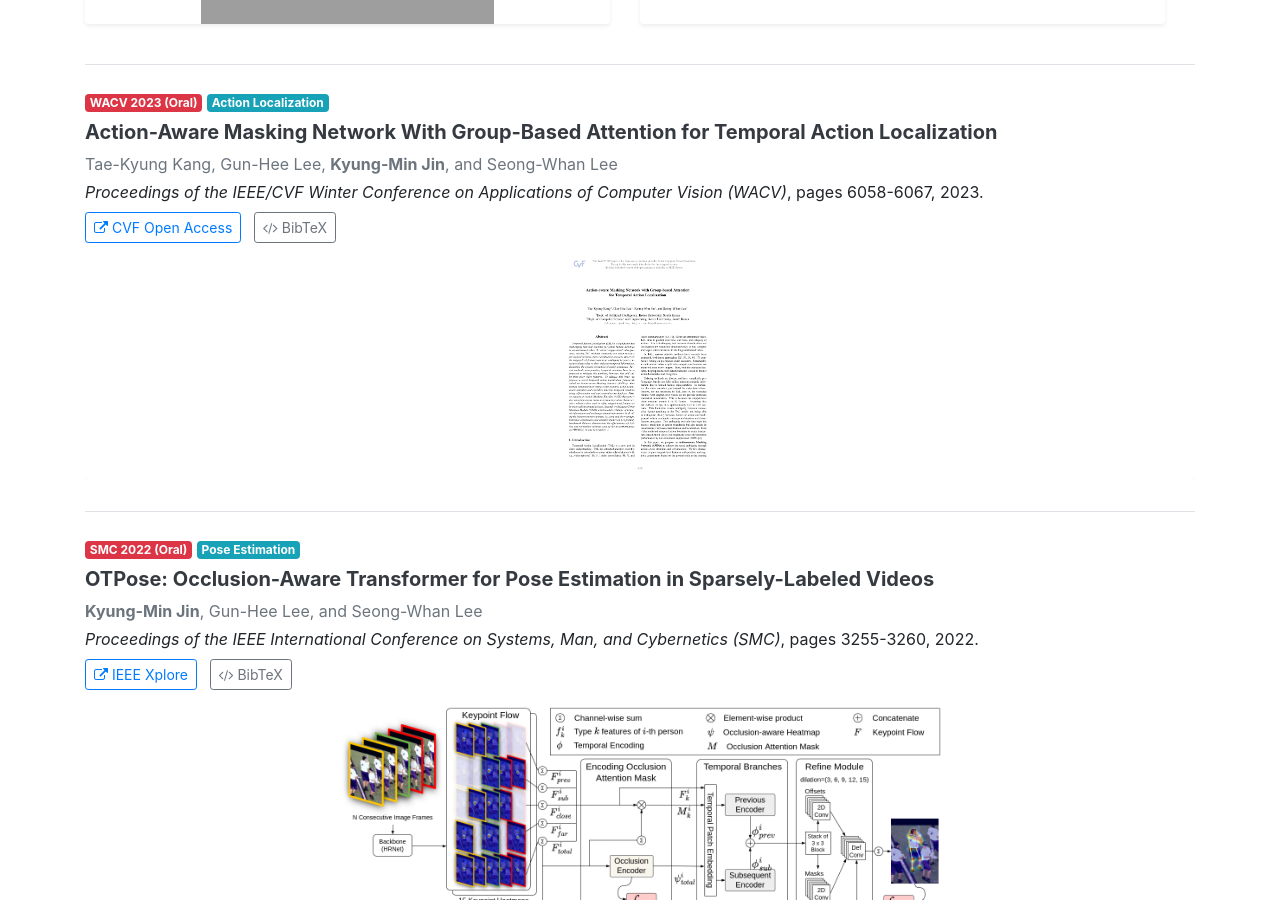
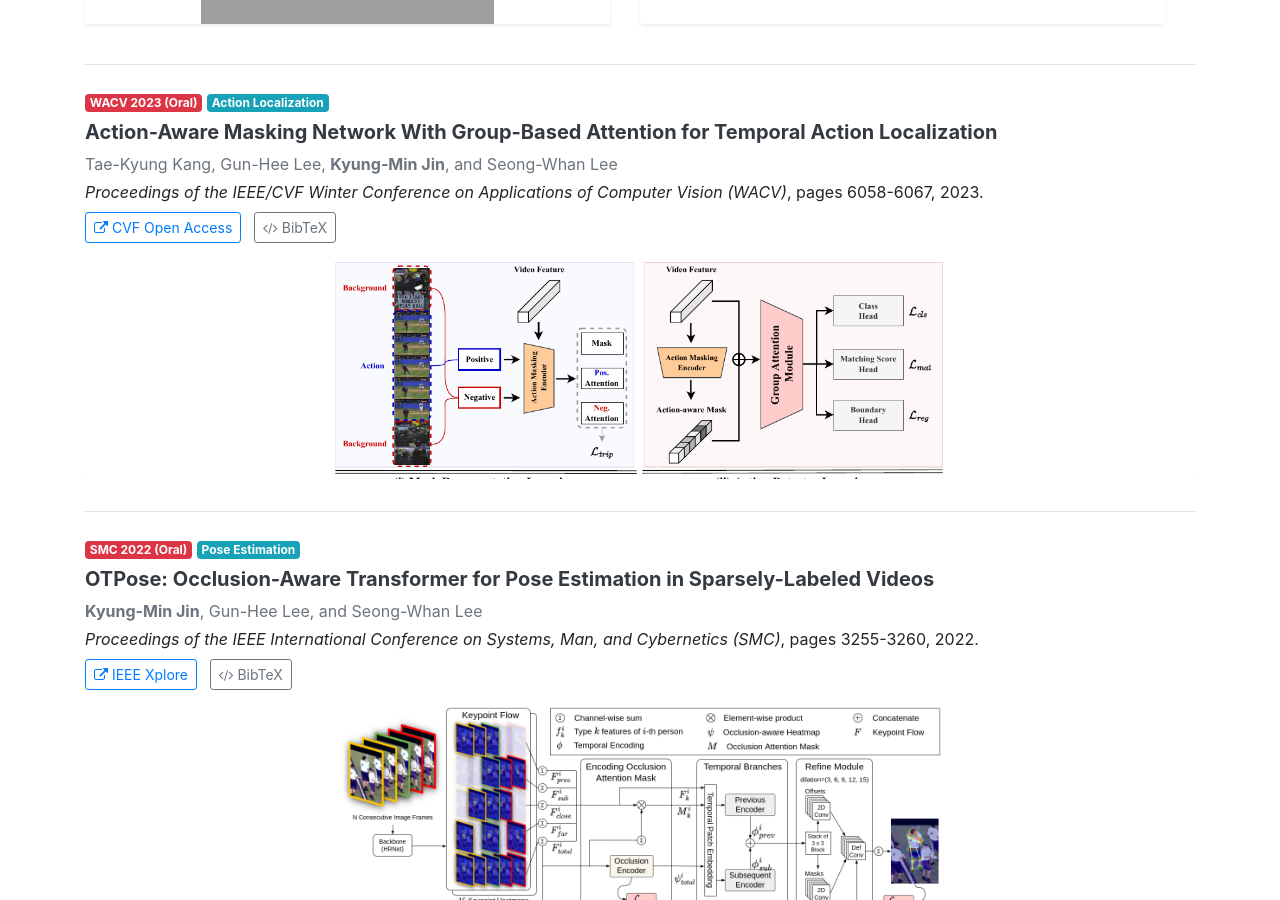
Before and after one commit to KyungMinJin/KyungMinJin.github.io, a Jekyll site: the page built from _pages/publications.md, in a window 1280 px wide and 900 px high, scrolled down 2521 px. Built offline with Jekyll 4.4.1, drawn with Linux system fonts in a browser that asks for light colours; nearby versions of some CDN libraries; grey boxes are pictures that could not be loaded.

Commit message:
docs: update Action-Aware Masking Network publication figure to overview diagram

```diff
--- a/_pages/publications.md
+++ b/_pages/publications.md
@@ -210,7 +210,7 @@ comments: true
                 </details>
             </div>
             <div class="publication-demo mt-3 mb-3">
-                <img src="/assets/images/publications/action_aware_wacv2023_cover.png" class="img-fluid rounded publication-demo-img shadow-sm" alt="Action-Aware Masking Network: first-page representative image from WACV 2023 paper" style="cursor: zoom-in;">
+                <img src="/assets/images/publications/action_aware_wacv2023_fig2.png" class="img-fluid rounded publication-demo-img shadow-sm" alt="Action-Aware Masking Network: Figure 2 overview from WACV 2023 paper" style="cursor: zoom-in;">
             </div>
         </div>
 
```
Also changed, not shown: assets/images/publications/action_aware_wacv2023_fig2.png (added).
